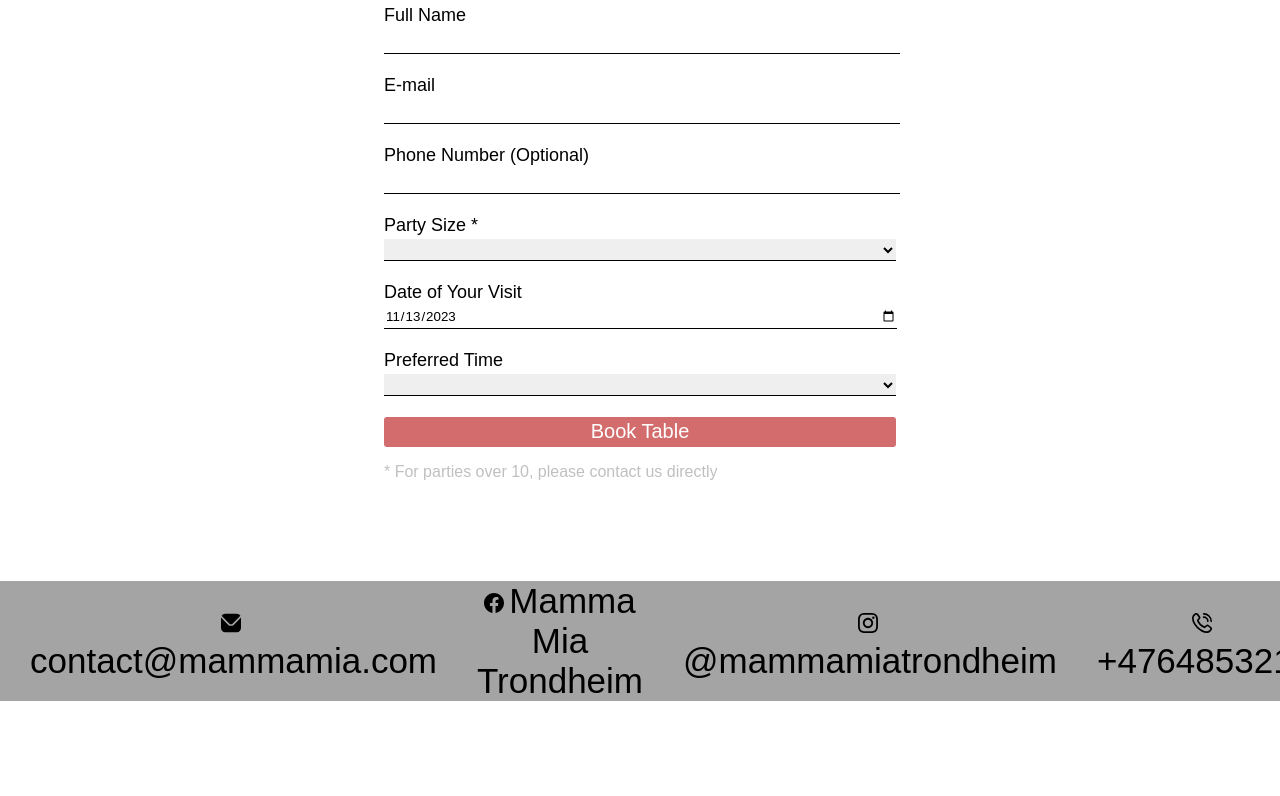
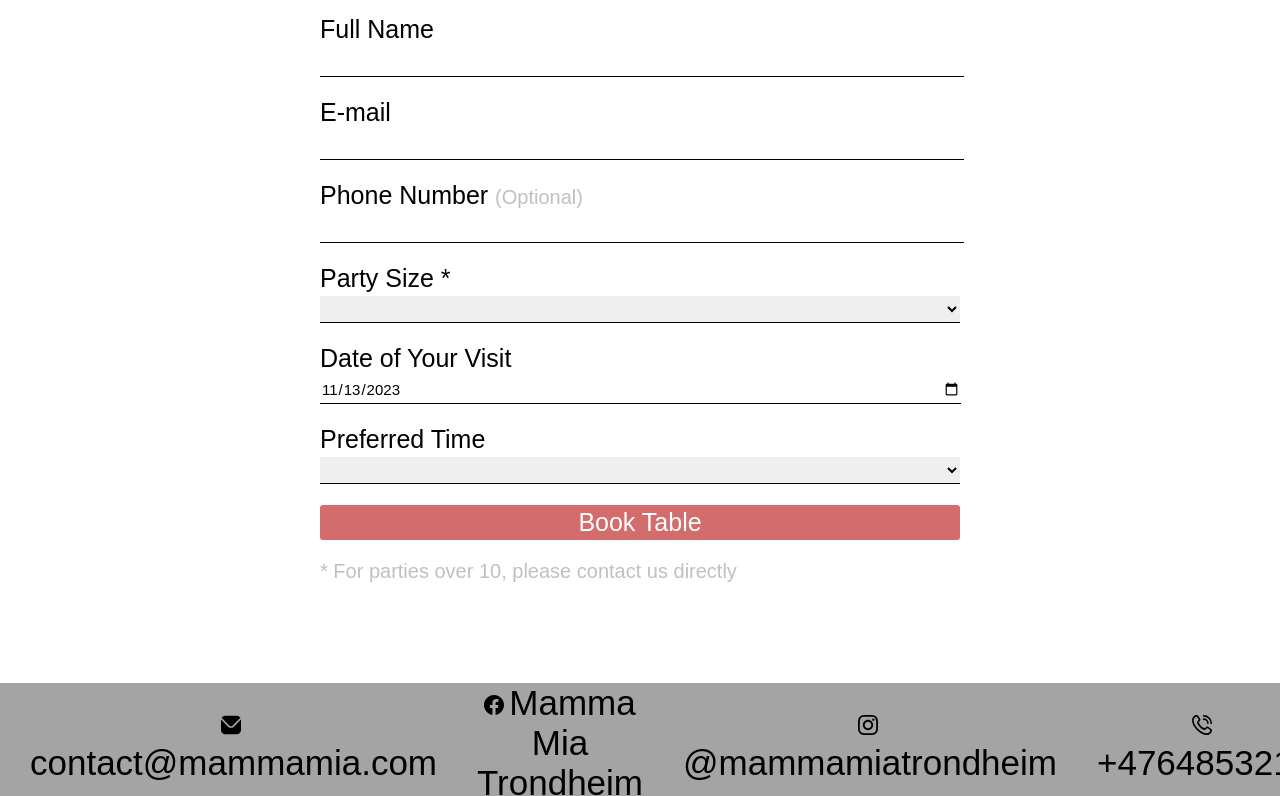
Before and after one commit to mortened/IT2805, a plain HTML site: page MammaMia/booking.html in a window 1280 px wide. Shown: the part 324-1120 px from the top of the page. Before the commit the page ends 1025 px from the top, so only its background shows below. Drawn offline with Linux system fonts and the light colour scheme; a web font is replaced by a local one.

Commit message:
Added interactive booking times, commented further, made font larger.

```diff
--- a/MammaMia/booking.html
+++ b/MammaMia/booking.html
@@ -30,7 +30,7 @@
                 <label for="booker-email">E-mail</label><br>
                 <input type="email" name="booker-email" id="booker-email" class="data-input cursor-text" required><br><br>
 
-                <label for="booker-phone">Phone Number (Optional)</label><br>
+                <label for="booker-phone">Phone Number <span class="notes">(Optional)</span></label><br>
                 <input type="tel" name="booker-phone" id="booker-phone" class="data-input cursor-text" minlength="8" maxlength="8"><br><br>
 
                 <!-- To avoid errors: Value attribute in options is set to not have a value. Empty option has been added. -->
@@ -56,25 +56,12 @@
                 <label for="booking-time">Preferred Time</label><br>
                 <select name="booking-time" id="booking-time" class="data-input cursor-pointer" required>
                     <option disabled selected value="">&nbsp;</option>
-                    <option value="">16:00</option>
-                    <option value="">16:30</option>
-                    <option value="">17:00</option>
-                    <option value="">17:30</option>
-                    <option value="">18:00</option>
-                    <option value="">18:30</option>
-                    <option value="">19:00</option>
-                    <option value="">19:30</option>
-                    <option value="">20:00</option>
-                    <option value="">20:30</option>
-                    <option value="">21:00</option>
-                    <option value="">21:30</option>
-                    <option value="">22:00</option>
                 </select><br><br>
 
                 <input type="submit" id="book-table-submission-button" class="data-input cursor-pointer" value="Book Table" onclick="confirmationValidation()">
             </form>
         </div>
-        <div class="wrapper" id="notes">
+        <div class="wrapper notes">
             <p>* For parties over 10, please contact us directly</p>
         </div>
     </div>
--- a/MammaMia/css/booking.css
+++ b/MammaMia/css/booking.css
@@ -19,7 +19,7 @@ body {
 
 /* Make the headline of the page an appropriate size. */
 .headline > h2 {
-    font-size: 30px;
+    font-size: 35px;
 }
 
 /* Align content in the center of the page. */
@@ -31,12 +31,12 @@ body {
 .wrapper {
     text-align: left;
     margin: 30px auto 0;
-    width: 40%;
+    width: 50%;
 }
 
 /* Make the input labels an appropriate size. */
 form > label {
-    font-size: 18px;
+    font-size: 25px;
 }
 
 /* Make the input fields have an appropriate size and style. */
@@ -45,9 +45,10 @@ form > label {
     border-bottom: solid black 1px;
     margin: 3px 0;
     width: 100%;
-    height: 22px;
+    height: 27px;
     outline: none;
     font-family: Arial, sans-serif;
+    font-size: 15px;
 }
 
 #book-table-submission-button {
@@ -55,9 +56,9 @@ form > label {
     color: #ffffff;
     border: none;
     border-radius: 3px;
-    height: 30px;
+    height: 35px;
     font-family: 'Karantina', Arial, sans-serif;
-    font-size: 20px;
+    font-size: 25px;
     margin: 0;
 }
 
@@ -94,9 +95,9 @@ form > label {
 #confirmation-message {
     background-color: #efffea;
     margin: 0px auto;
-    width: 40%;
+    width: 50%;
     font-family: Arial, sans-serif;
-    font-size: 15px;
+    font-size: 17px;
     border: solid #9dcf8f 4px;
     border-radius: 3px;
     display: none;
@@ -106,11 +107,11 @@ form > label {
     margin: 15px;
 }
 
-/* Make the note at the bottom (for party size) have an appropriate style and placement on the page. */
-#notes {
+/* Make notes in the page have an appropriate style and placement on the page. */
+.notes {
     color: #c0c0c0;
     margin: 0 auto 100px;
-
+    font-size: 20px;
 }
 
 /* Make the cursor the appropriate type for each input field. */
--- a/MammaMia/script/booking.js
+++ b/MammaMia/script/booking.js
@@ -30,4 +30,57 @@ function getTodaysDate() {
     inputField.setAttribute('value', today); // Set the attribute 'value' to the current date
 }
 
+// Since the opening hours changes based on what day it is, I have implemented functionality which changes the avaliable times based on the day of the week. The following functions all contribute to implementing this:
+function changeBookingTimeBasedOnDay() {
+    // First when the date is updated, the list of times is reset to be empty so that we do not get duplicate times.
+    resetBookingTimes();
+
+    // We get the current chosen date from the input.
+    let chosenDay = new Date(document.getElementById('booking-date').value);
+    if (range(chosenDay.getDay(), 1, 4)) { // Check whether the day is in Mon-Thur or Fri-Sun.
+        // If it is a weekday (Mon-Thur), add the following times to the list of avaliable times.
+        timesList = ['13:00', '13:30', '14:00', '14:30', '15:00', '15:30', '16:00', '16:30', '17:00', '17:30', '18:00', '18:30', '19:00', '19:30', '20:00', '20:30', '21:00'];
+        addOptionsToBookingTime(timesList);
+    } else {
+        // If it is a weekend (Fri-Sun), add the following times to the list of avaliable times.
+        timesList = ['12:00', '12:30', '13:00', '13:30', '14:00', '14:30', '15:00', '15:30', '16:00', '16:30', '17:00', '17:30', '18:00', '18:30', '19:00', '19:30', '20:00', '20:30', '21:00', '21:30', '22:00'];
+        addOptionsToBookingTime(timesList);
+    }
+}
+
+// Function to check whether a value is included in a range.
+function range(num, min, max) {
+    return num >= min && num <= max;
+}
+
+// Function which adds the times to the list in the HTML document. Takes in a list of times.
+function addOptionsToBookingTime(timesList) {
+    // Go through the list and add the times as an option element to the #booking-time element with attribute 'value' set to an empty string to avoid errors.
+    for (let i = 0; i < timesList.length; i++) {
+        let option = document.createElement('option');
+        option.value = '';
+        option.appendChild(document.createTextNode(timesList[i]));
+        document.getElementById('booking-time').appendChild(option);
+    }
+}
+
+// Function which removes the times from the #booking-time element.
+function resetBookingTimes() {
+    // Create a list of all the children of #booking-time.
+    let parent = document.getElementById('booking-time');
+    let children = parent.children;
+
+    // Loop through all the children and remove all from bottom-up except the first child (the empty option).
+    for (i = children.length - 1; i > 0; i--) {
+        parent.removeChild(children[i]);
+    }
+}
+
+// Initialize the default day (today).
 getTodaysDate();
+
+// Initialize the times in #booking-time to the default day.
+changeBookingTimeBasedOnDay();
+
+// Listen to changes in the #booking-date input and update the booking times based on that day.
+document.getElementById('booking-date').addEventListener('change', changeBookingTimeBasedOnDay);
```
